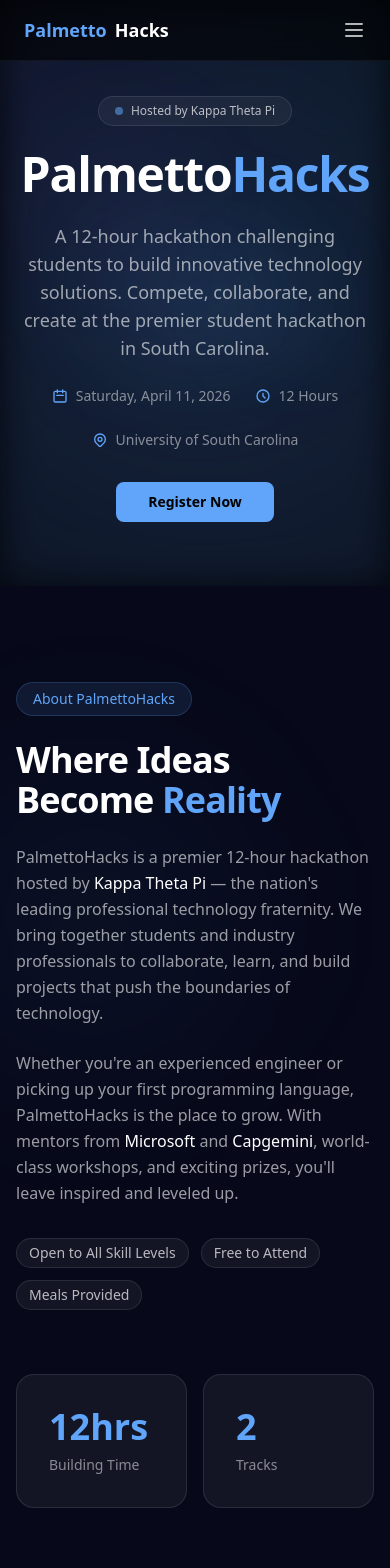
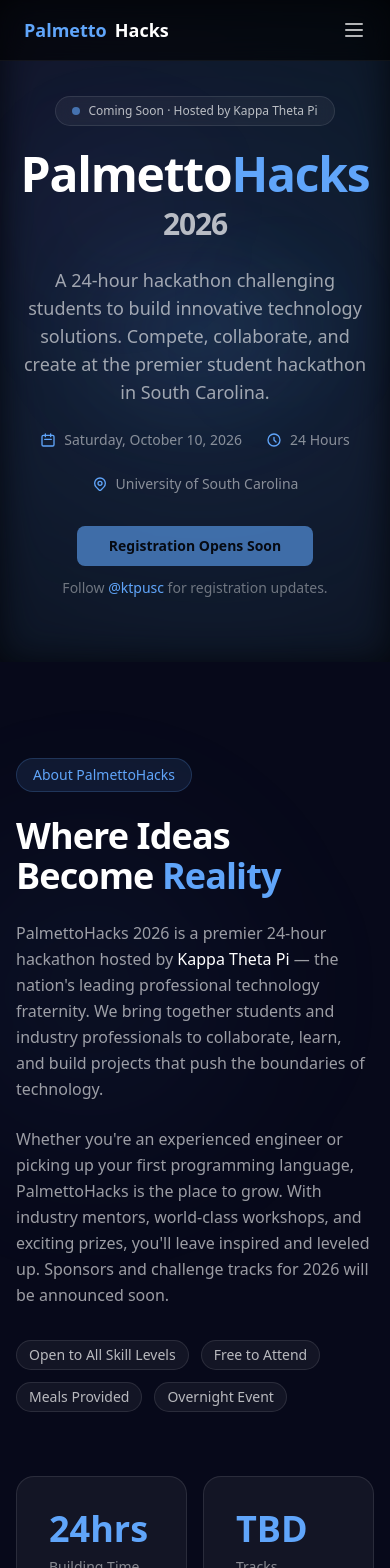
Before and after one commit to ktp-usc/palmettohacks, a Next.js app: page / in a window 390 px wide. Shown: the top 1568 px of the page. Built offline with nearby package versions, Linux system fonts and the light colour scheme.

Commit message:
Update for 2026 fall event

```diff
--- a/app/layout.tsx
+++ b/app/layout.tsx
@@ -3,8 +3,8 @@
 import React from "react";
 
 export const metadata: Metadata = {
-    title: "PalmettoHacks - Hosted by Kappa Theta Pi",
-    description: "PalmettoHacks is a premier hackathon hosted by Kappa Theta Pi in partnership with Microsoft and Capgemini. Build, innovate, and compete."
+    title: "PalmettoHacks 2026 - Hosted by Kappa Theta Pi",
+    description: "PalmettoHacks 2026 is a 24-hour hackathon hosted by Kappa Theta Pi at the University of South Carolina on October 10, 2026. Build, innovate, and compete."
 };
 
 export default function RootLayout({ children }: Readonly<{ children: React.ReactNode }>) {
--- a/app/page.tsx
+++ b/app/page.tsx
@@ -3,9 +3,9 @@
 import HeroSection from "@/components/sections/HeroSection";
 import AboutSection from "@/components/sections/AboutSection";
 import SponsorsSection from "@/components/sections/SponsorsSection";
-import ScheduleSection from "@/components/sections/ScheduleSection";
+// import ScheduleSection from "@/components/sections/ScheduleSection";
 import FaqSection from "@/components/sections/FaqSection";
-import MLHSection from "@/components/sections/MLHSection";
+// import MLHSection from "@/components/sections/MLHSection";
 
 export default function Home() {
   return (
@@ -15,8 +15,8 @@
         <HeroSection />
         <AboutSection />
         <SponsorsSection />
-        <MLHSection />
-        <ScheduleSection />
+        {/* <MLHSection /> */}
+        {/* <ScheduleSection /> */}
         <FaqSection />
       </main>
       <Footer />
--- a/components/footer.tsx
+++ b/components/footer.tsx
@@ -1,7 +1,7 @@
 const footerLinks = [
   { label: "About", href: "#about" },
   { label: "Partners", href: "#partners" },
-  { label: "Schedule", href: "#schedule" },
+  // { label: "Schedule", href: "#schedule" },
   { label: "FAQ", href: "#faq" },
 ];
 
@@ -41,8 +41,8 @@
               <span className="text-[#60a5fa]">Palmetto</span>Hacks
             </span>
             <p className="text-sm text-white/50 leading-relaxed max-w-xs">
-              A 12-hour hackathon hosted by Kappa Theta Pi in partnership with
-              Microsoft and Capgemini.
+              PalmettoHacks 2026 — a 24-hour hackathon hosted by Kappa Theta Pi.
+              October 10, 2026 at the University of South Carolina.
             </p>
             <div className="flex gap-4">
               {socialLinks.map((s) => (
--- a/components/header.tsx
+++ b/components/header.tsx
@@ -6,7 +6,7 @@
 const navLinks = [
   { label: "About", href: "#about" },
   { label: "Partners", href: "#partners" },
-  { label: "Schedule", href: "#schedule" },
+  // { label: "Schedule", href: "#schedule" },
   { label: "FAQ", href: "#faq" },
 ];
 
@@ -35,14 +35,13 @@
 
       {/* CTA */}
       <div className="hidden md:flex">
-        <a href="https://events.mlh.io/events/13993-palmettohacks" target="_blank" rel="noreferrer">
         <Button
           size="sm"
-            className="bg-[#60a5fa] text-black font-semibold hover:bg-[#3b82f6]"
+          disabled
+          className="bg-[#60a5fa] text-black font-semibold disabled:opacity-60"
         >
-            Register
+          Coming Soon
         </Button>
-        </a>
       </div>
 
       {/* Mobile hamburger */}
@@ -73,14 +72,13 @@
               {link.label}
             </a>
           ))}
-          <a href="https://events.mlh.io/events/13993-palmettohacks" target="_blank" rel="noreferrer">
           <Button
             size="sm"
-              className="w-fit bg-[#60a5fa] text-black font-semibold hover:bg-[#3b82f6]"
+            disabled
+            className="w-fit bg-[#60a5fa] text-black font-semibold disabled:opacity-60"
           >
-              Register
+            Coming Soon
           </Button>
-          </a>
         </div>
       )}
     </header>
--- a/components/sections/AboutSection.tsx
+++ b/components/sections/AboutSection.tsx
@@ -1,6 +1,6 @@
 const stats = [
-  { value: "12hrs", label: "Building Time" },
-  { value: "2", label: "Tracks" },
+  { value: "24hrs", label: "Building Time" },
+  { value: "TBD", label: "Tracks" },
 ];
 
 export default function AboutSection() {
@@ -26,7 +26,7 @@
             </h2>
 
             <p className="text-white/60 leading-relaxed text-base">
-              PalmettoHacks is a premier 12-hour hackathon hosted by{" "}
+              PalmettoHacks 2026 is a premier 24-hour hackathon hosted by{" "}
               <span className="text-white font-medium">Kappa Theta Pi</span> — the
               nation&apos;s leading professional technology fraternity. We bring
               together students and industry professionals to collaborate, learn,
@@ -35,16 +35,14 @@
 
             <p className="text-white/60 leading-relaxed text-base">
               Whether you&apos;re an experienced engineer or picking up your first
-              programming language, PalmettoHacks is the place to grow.
-              With mentors from{" "}
-              <span className="text-white font-medium">Microsoft</span> and{" "}
-              <span className="text-white font-medium">Capgemini</span>,
-              world-class workshops, and exciting prizes, you&apos;ll leave inspired
-              and leveled up.
+              programming language, PalmettoHacks is the place to grow. With
+              industry mentors, world-class workshops, and exciting prizes,
+              you&apos;ll leave inspired and leveled up. Sponsors and challenge
+              tracks for 2026 will be announced soon.
             </p>
 
             <div className="flex flex-wrap gap-3 pt-2">
-              {["Open to All Skill Levels", "Free to Attend", "Meals Provided"].map(
+              {["Open to All Skill Levels", "Free to Attend", "Meals Provided", "Overnight Event"].map(
                 (tag) => (
                   <span
                     key={tag}
--- a/components/sections/FaqSection.tsx
+++ b/components/sections/FaqSection.tsx
@@ -3,6 +3,10 @@
 import { useState } from "react";
 
 const faqs = [
+  {
+    q: "When and where is PalmettoHacks 2026?",
+    a: "PalmettoHacks 2026 kicks off Saturday, October 10, 2026 at the University of South Carolina in Columbia, SC. It's a 24-hour event running overnight into Sunday, October 11. Registration and venue details will be announced soon.",
+  },
   {
     q: "Who can participate in PalmettoHacks?",
     a: "PalmettoHacks is open to all university and college students, regardless of year or major, as well as industry professionals. Whether you're a freshman or a seasoned professional, all skill levels are welcome. You don't need to be a CS major to join!",
@@ -17,15 +21,15 @@
   },
   {
     q: "What should I bring?",
-    a: "Bring your laptop, charger, and any water/snacks you want. We'll provide meals, snacks, Wi-Fi, and a comfortable working environment. PalmettoHacks runs from 9 AM to 9 PM on a single day, so no overnight stay is needed.",
+    a: "Bring your laptop, charger, and any water/snacks you want. We'll provide meals, snacks, Wi-Fi, and a comfortable working environment. PalmettoHacks 2026 is a 24-hour overnight event, so also consider bringing a pillow, blanket, and a change of clothes.",
   },
   {
     q: "What kind of projects can I build?",
-    a: "We'll share challenge themes from our collaborators and sponsors once the event begins. You can build pretty much anything, as long as you're creative!",
+    a: "Tracks for 2026 are still being finalized. We'll share challenge themes from our sponsors closer to the event, and you can build pretty much anything, as long as you're creative!",
   },
   {
     q: "Will there be mentors available?",
-    a: "Yes! We'll have mentors from Microsoft, Capgemini, and KTP on-site throughout the hackathon to help with technical challenges, ideation, and project scoping.",
+    a: "Yes! We'll have KTP mentors and industry mentors from our sponsors on-site throughout the 24 hours to help with technical challenges, ideation, and project scoping. Our 2026 sponsor lineup will be announced soon.",
   },
   {
     q: "How will projects be judged?",
--- a/components/sections/HeroSection.tsx
+++ b/components/sections/HeroSection.tsx
@@ -43,21 +43,24 @@
       />
 
       <div className="relative z-10 flex flex-col items-center gap-6 max-w-4xl mx-auto">
-        {/* Hosted-by badge */}
+        {/* Coming-soon badge */}
         <div className="inline-flex items-center gap-2 rounded-full border border-white/10 bg-white/5 px-4 py-1.5 text-xs sm:text-sm text-white/70 backdrop-blur text-center">
           <span className="inline-block h-2 w-2 rounded-full bg-[#60a5fa] animate-pulse" />
-          Hosted by Kappa Theta Pi
+          Coming Soon · Hosted by Kappa Theta Pi
         </div>
 
         {/* Title */}
         <h1 className="text-5xl font-extrabold tracking-tight text-white sm:text-6xl md:text-8xl">
           Palmetto
           <span className="text-[#60a5fa]">Hacks</span>
+          <span className="block text-3xl font-bold text-white/70 sm:text-4xl md:text-5xl mt-2">
+            2026
+          </span>
         </h1>
 
         {/* Subtitle */}
         <p className="max-w-2xl text-lg text-white/60 sm:text-xl">
-          A 12-hour hackathon challenging students to build innovative technology
+          A 24-hour hackathon challenging students to build innovative technology
           solutions. Compete, collaborate, and create at the premier student
           hackathon in South Carolina.
         </p>
@@ -68,13 +71,13 @@
             <svg className="h-4 w-4 text-[#60a5fa]" fill="none" stroke="currentColor" strokeWidth={2} viewBox="0 0 24 24">
               <path strokeLinecap="round" strokeLinejoin="round" d="M8 7V3m8 4V3m-9 8h10M5 21h14a2 2 0 002-2V7a2 2 0 00-2-2H5a2 2 0 00-2 2v12a2 2 0 002 2z" />
             </svg>
-            <span>Saturday, April 11, 2026</span>
+            <span>Saturday, October 10, 2026</span>
           </div>
           <div className="flex items-center gap-2">
             <svg className="h-4 w-4 text-[#60a5fa]" fill="none" stroke="currentColor" strokeWidth={2} viewBox="0 0 24 24">
               <path strokeLinecap="round" strokeLinejoin="round" d="M12 8v4l3 3m6-3a9 9 0 11-18 0 9 9 0 0118 0z" />
             </svg>
-            <span>12 Hours</span>
+            <span>24 Hours</span>
           </div>
           <div className="flex items-center gap-2">
             <svg className="h-4 w-4 text-[#60a5fa]" fill="none" stroke="currentColor" strokeWidth={2} viewBox="0 0 24 24">
@@ -86,15 +89,26 @@
         </div>
 
         {/* CTAs */}
-        <div className="flex flex-wrap items-center justify-center gap-4 pt-2">
-          <a href="https://events.mlh.io/events/13993-palmettohacks" target="_blank" rel="noreferrer">
-            <Button
-              size="lg"
-              className="bg-[#60a5fa] text-black font-semibold hover:bg-[#3b82f6] px-8"
+        <div className="flex flex-col items-center gap-3 pt-2">
+          <Button
+            size="lg"
+            disabled
+            className="bg-[#60a5fa] text-black font-semibold px-8 disabled:opacity-60"
+          >
+            Registration Opens Soon
+          </Button>
+          <p className="text-sm text-white/40">
+            Follow{" "}
+            <a
+              href="https://www.instagram.com/ktpusc"
+              target="_blank"
+              rel="noreferrer"
+              className="text-[#60a5fa] hover:underline"
             >
-              Register Now
-            </Button>
-          </a>
+              @ktpusc
+            </a>{" "}
+            for registration updates.
+          </p>
         </div>
       </div>
 
--- a/components/sections/MLHSection.tsx
+++ b/components/sections/MLHSection.tsx
@@ -17,18 +17,13 @@
             className="h-14 w-auto"
           />
           <div className="flex flex-col items-center gap-3">
-            <h3 className="text-2xl font-bold text-white">An Official MLH Hack Day</h3>
+            <h3 className="text-2xl font-bold text-white">An Official MLH Event</h3>
             <p className="text-white/60 leading-relaxed">
               PalmettoHacks is recognized by Major League Hacking (MLH), the official student hackathon league. MLH powers over 200 hackathons worldwide and supports student hackers with resources, mentorship, and community.
             </p>
-            <a
-              href="https://events.mlh.io/events/13993-palmettohacks"
-              target="_blank"
-              rel="noreferrer"
-              className="mt-2 inline-flex items-center gap-2 rounded-full border border-white/20 bg-white/5 px-5 py-2 text-sm font-medium text-white transition hover:border-white/40 hover:bg-white/10"
-            >
-              View on MLH →
-            </a>
+            <span className="mt-2 inline-flex items-center gap-2 rounded-full border border-dashed border-white/20 bg-white/5 px-5 py-2 text-sm font-medium text-white/50">
+              2026 MLH event page coming soon
+            </span>
           </div>
         </div>
       </div>
--- a/components/sections/ScheduleSection.tsx
+++ b/components/sections/ScheduleSection.tsx
@@ -1,11 +1,16 @@
 const schedule: { time: string; title: string; description: string }[] = [
-  { time: "8:30 AM",  title: "Check-In Opens",           description: "Get your badge, swag bag, and meet your fellow hackers."                   },
-  { time: "9:00 AM",  title: "Opening Ceremony",          description: "Welcome remarks from KTP leadership and our industry partners."            },
-  { time: "9:30 AM",  title: "Building Begins",            description: "Form your teams and start building!"                                     },
-  { time: "7:30 PM",  title: "Submissions Due",           description: "Submit your project on Devpost before the deadline!"                      },
-  { time: "7:30 PM",  title: "Judging Begins",            description: "Demo your project to our panel of industry judges."                       },
-  { time: "8:30 PM",  title: "Closing Ceremony & Awards", description: "Winners announced, prizes awarded. Congratulations to all participants!" },
-  { time: "9:00 PM",  title: "Event Ends",                description: "Thanks for hacking with us. See you next year!"                          },
+  { time: "Sat 9:00 AM",   title: "Check-In Opens",            description: "Get your badge, swag bag, and meet your fellow hackers."                   },
+  { time: "Sat 10:00 AM",  title: "Opening Ceremony",          description: "Welcome remarks from KTP leadership and our industry partners."            },
+  { time: "Sat 11:00 AM",  title: "Building Begins",           description: "Form your teams and start building! The 24-hour clock starts now."         },
+  { time: "Sat 1:00 PM",   title: "Lunch",                     description: "Refuel and network with mentors and fellow hackers."                       },
+  { time: "Sat 3:00 PM",   title: "Workshops",                 description: "Hands-on sessions from our mentors. Topics announced closer to the event." },
+  { time: "Sat 7:00 PM",   title: "Dinner",                    description: "Take a break, eat, and regroup with your team."                            },
+  { time: "Sun 12:00 AM",  title: "Midnight Snack",            description: "Late-night fuel and games to keep the energy up."                          },
+  { time: "Sun 7:00 AM",   title: "Breakfast",                 description: "Coffee and breakfast before the final push."                               },
+  { time: "Sun 11:00 AM",  title: "Submissions Due",           description: "Submit your project on Devpost before the deadline!"                       },
+  { time: "Sun 11:30 AM",  title: "Judging Begins",            description: "Demo your project to our panel of industry judges."                        },
+  { time: "Sun 1:00 PM",   title: "Closing Ceremony & Awards", description: "Winners announced, prizes awarded. Congratulations to all participants!"  },
+  { time: "Sun 2:00 PM",   title: "Event Ends",                description: "Thanks for hacking with us. See you next year!"                            },
 ];
 
 export default function ScheduleSection() {
@@ -24,13 +29,14 @@
             Schedule
           </div>
           <h2 className="text-4xl font-bold tracking-tight text-white sm:text-5xl">
-            12 Hours of{" "}
+            24 Hours of{" "}
             <span className="text-[#60a5fa]">Innovation</span>
           </h2>
           <p className="max-w-xl text-white/60">
-            Saturday, April 11, 2026 · 9 AM – 9 PM. From the opening ceremony
-            to the final demo, every moment of PalmettoHacks is packed with
-            learning and building.
+            Saturday, October 10 – Sunday, October 11, 2026. From the opening
+            ceremony to the final demo, every moment of PalmettoHacks is packed
+            with learning and building. Schedule is tentative and subject to
+            change.
           </p>
         </div>
 
@@ -42,7 +48,7 @@
               className="flex gap-4 rounded-2xl border border-white/10 bg-white/3 p-4 transition hover:border-white/20 hover:bg-white/5"
             >
               {/* Time */}
-              <div className="w-24 shrink-0 text-sm font-mono text-white/40 pt-0.5">
+              <div className="w-28 shrink-0 text-sm font-mono text-white/40 pt-0.5">
                 {event.time}
               </div>
               {/* Content */}
--- a/components/sections/SponsorsSection.tsx
+++ b/components/sections/SponsorsSection.tsx
@@ -1,50 +1,3 @@
-const collaborators = [
-  {
-    name: "Microsoft",
-    description:
-      "PalmettoHacks is held in collaboration with Zach Oxendine of Microsoft. He will be on-site during the hackathon to mentor students and judge projects.",
-    logo: (
-      // eslint-disable-next-line @next/next/no-img-element
-      <img src="/logos/microsoft.svg" alt="Microsoft" className="h-10 w-10" />
-    ),
-    badge: "Collaborator",
-    badgeClass: "border-[#60a5fa]/40 bg-[#60a5fa]/10 text-[#60a5fa]",
-  },
-  {
-    name: "Capgemini",
-    description:
-      "Capgemini is a global leader in consulting, digital transformation, and technology services, helping organizations accelerate their business and technology journeys.",
-    logo: (
-      // eslint-disable-next-line @next/next/no-img-element
-      <img src="/logos/capgemini.svg" alt="Capgemini" className="h-10 w-10 rounded-xl" />
-    ),
-    badge: "Partner",
-    badgeClass: "border-[#60a5fa]/40 bg-[#60a5fa]/10 text-[#60a5fa]",
-  },
-  {
-    name: "SC Department of Health and Human Services",
-    description:
-      "The South Carolina Department of Health and Human Services (SCDHHS) administers the state's Medicaid program and works to improve the health and well-being of South Carolinians through innovative programs and partnerships.",
-    logo: (
-      // eslint-disable-next-line @next/next/no-img-element
-      <img src="/logos/scdhhs.jpg" alt="SCDHHS" className="h-10 w-10 rounded-xl" />
-    ),
-    badge: "Partner",
-    badgeClass: "border-[#60a5fa]/40 bg-[#60a5fa]/10 text-[#60a5fa]",
-  },
-  {
-    name: "USC Division of Information Technology",
-    description:
-      "The University of South Carolina's Division of Information Technology (DoIT) provides the technology infrastructure and services that power the university, supporting students, faculty, and staff across the UofSC system.",
-    logo: (
-      // eslint-disable-next-line @next/next/no-img-element
-      <img src="/logos/doit.jpg" alt="USC DoIT" className="h-10 w-10 rounded-xl" />
-    ),
-    badge: "Sponsor",
-    badgeClass: "border-[#60a5fa]/40 bg-[#60a5fa]/10 text-[#60a5fa]",
-  },
-];
-
 export default function SponsorsSection() {
   return (
     <section id="partners" className="relative overflow-hidden py-24 px-4" style={{ background: "#060810" }}>
@@ -59,35 +12,39 @@
             Our Partners
           </div>
           <h2 className="text-4xl font-bold tracking-tight text-white sm:text-5xl">
-            Backed by Industry{" "}
-            <span className="text-[#60a5fa]">Leaders</span>
+            Sponsors{" "}
+            <span className="text-[#60a5fa]">Coming Soon</span>
           </h2>
           <p className="max-w-xl text-white/60">
             PalmettoHacks is made possible through the collaboration of industry
             professionals who share our commitment to empowering the next
-            generation of technologists.
+            generation of technologists. Our 2026 sponsors and partners will be
+            announced soon.
           </p>
         </div>
 
-        {/* Partners grid - side by side */}
+        {/* Placeholder grid until the 2026 lineup is announced */}
         <div className="mt-16 grid gap-6 sm:grid-cols-2">
-          {collaborators.map((c) => (
+          {[0, 1, 2, 3].map((i) => (
             <div
-              key={c.name}
-              className="group flex flex-col gap-6 rounded-3xl border border-white/10 bg-white/3 p-8 transition hover:border-white/20 hover:bg-white/6"
+              key={i}
+              className="flex flex-col gap-6 rounded-3xl border border-dashed border-white/10 bg-white/3 p-8"
             >
               <div className="flex items-center justify-between">
-                <div className="flex h-16 w-16 items-center justify-center rounded-2xl border border-white/10 bg-white/5">
-                  {c.logo}
+                <div className="flex h-16 w-16 items-center justify-center rounded-2xl border border-white/10 bg-white/5 text-xl font-bold text-white/25">
+                  ?
                 </div>
-                <span className={`rounded-full border px-3 py-1 text-xs font-semibold ${c.badgeClass}`}>
-                  {c.badge}
+                <span className="rounded-full border border-white/15 bg-white/5 px-3 py-1 text-xs font-semibold text-white/40">
+                  TBD
                 </span>
               </div>
               <div>
-                <h4 className="text-xl font-semibold text-white">{c.name}</h4>
-                <p className="mt-2 text-sm text-white/60 leading-relaxed">
-                  {c.description}
+                <h4 className="text-xl font-semibold text-white/40">
+                  To Be Announced
+                </h4>
+                <p className="mt-2 text-sm text-white/35 leading-relaxed">
+                  This spot is reserved for a PalmettoHacks 2026 sponsor. Check
+                  back soon.
                 </p>
               </div>
             </div>
@@ -97,7 +54,7 @@
         {/* Become a partner CTA */}
         <div className="mt-12 flex flex-col items-center gap-3 rounded-2xl border border-dashed border-white/10 p-8 text-center">
           <p className="text-white/50 text-sm">
-            Interested in partnering with PalmettoHacks?
+            Interested in sponsoring PalmettoHacks 2026?
           </p>
           <a
             href="mailto:soktp@mailbox.sc.edu"
```
Lines whose indentation alone changed are shown as unchanged.
